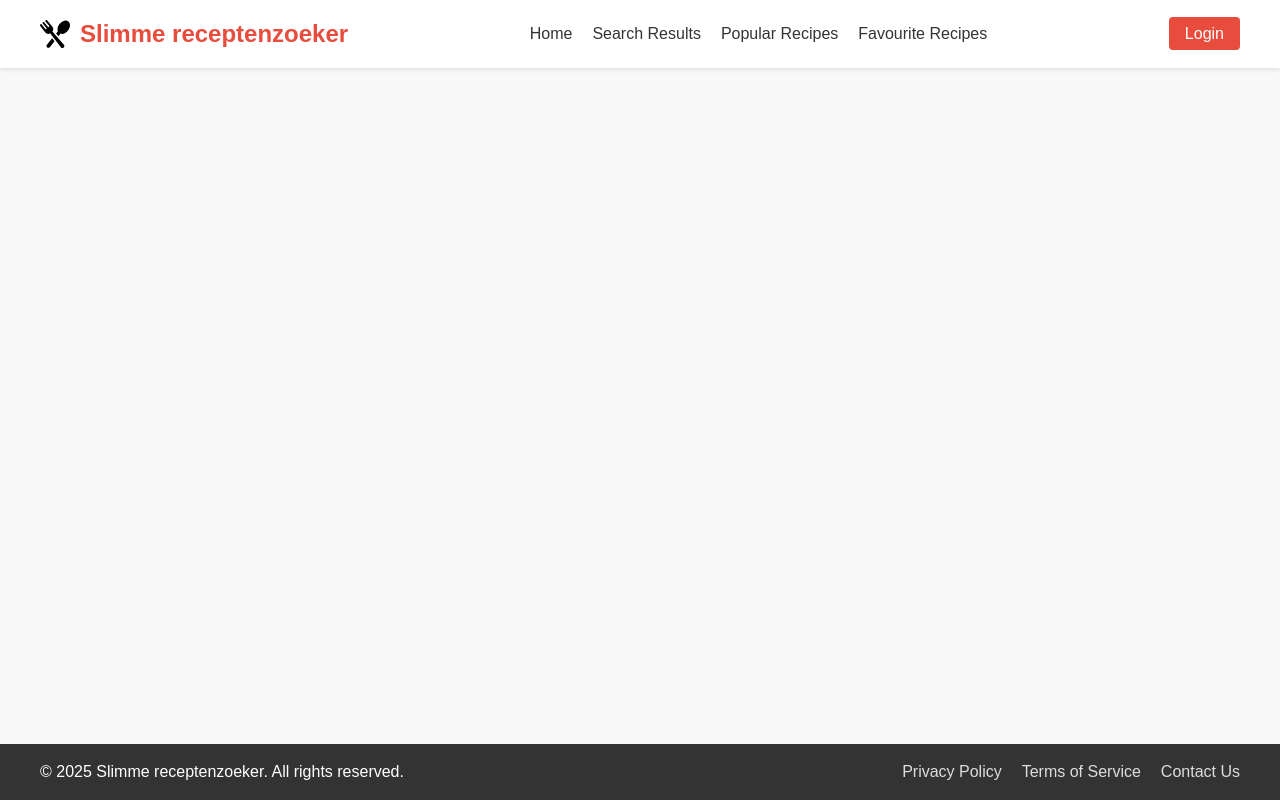
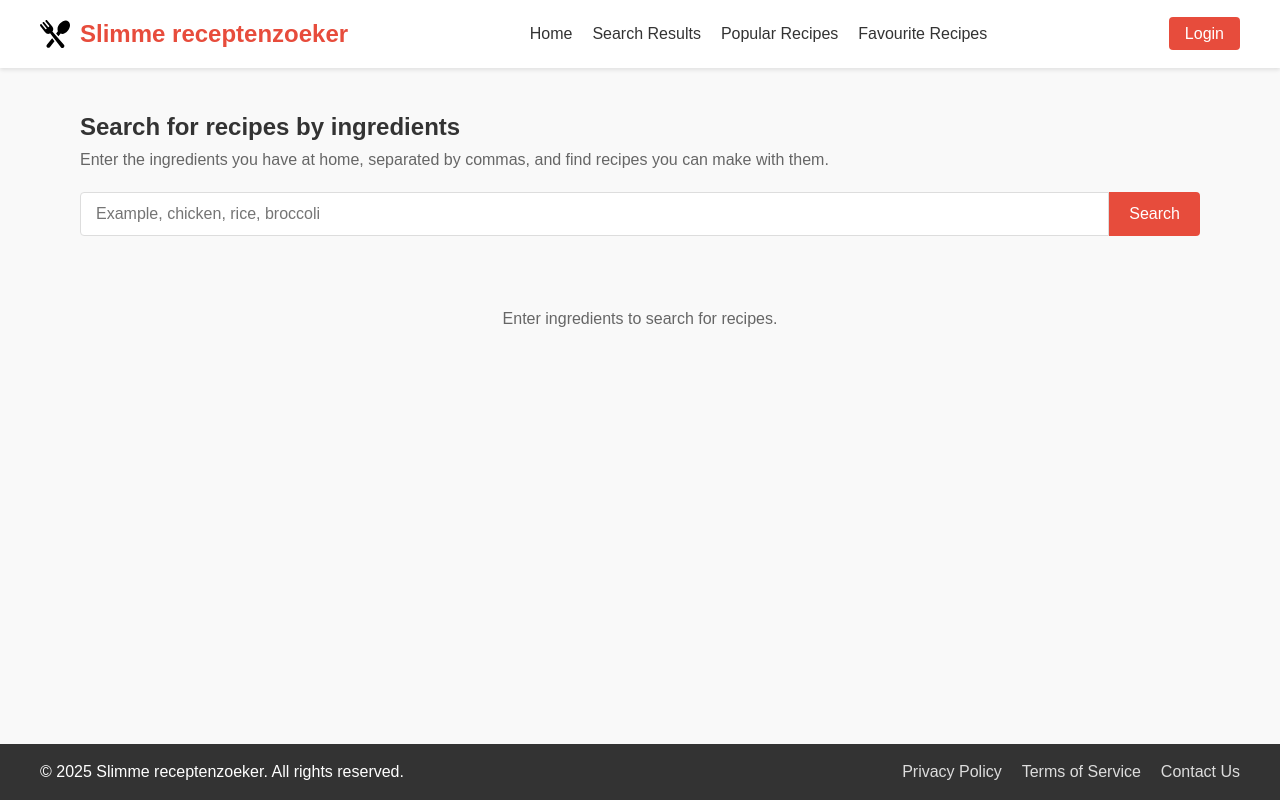
Before and after one commit to MaksNovi/slimme-receptenzoeker-maks, a React (Vite) app: page /search-results in a window 1280 px wide. Built offline with nearby package versions, Linux system fonts and the light colour scheme.

Commit message:
Add SearchRecipes component with styling and routing

```diff
--- a/src/App.jsx
+++ b/src/App.jsx
@@ -3,6 +3,7 @@ import { BrowserRouter as Router } from 'react-router-dom'
 import Header from './components/common/Header.jsx';
 import Home from './pages/Home.jsx';
 import Footer from "./components/common/Footer.jsx";
+import SearchRecipes from "./pages/SearchRecipes.jsx";
 import './App.css'
 
 function App() {
@@ -14,6 +15,7 @@ function App() {
               <main className="main-content">
                   <Routes>
                       <Route path="/" element={<Home />} />
+                      <Route path="/search-results" element={<SearchRecipes />} />
                   </Routes>
               </main>
               <Footer/>
--- a/src/pages/Home.jsx
+++ b/src/pages/Home.jsx
@@ -43,7 +43,7 @@ function Home() {
                 </div>
 
                 <div className="cta-section">
-                    <Link to="/search" className="cta-button">Start Searching Recipes</Link>
+                    <Link to="/search-results" className="cta-button">Start Searching Recipes</Link>
                     <Link to="/register" className="cta-button secondary">Create an Account</Link>
                 </div>
             </div>
--- /dev/null
+++ b/src/pages/SearchRecipes.css
@@ -0,0 +1,43 @@
+.search-recipes-page {
+    max-width: 1200px;
+    margin: 0 auto;
+    padding: 20px;
+}
+
+.search-container {
+    margin-bottom: 30px;
+}
+
+.search-description {
+    color: #666;
+    margin-bottom: 20px;
+}
+
+.search-form {
+    display: flex;
+    margin-bottom: 15px;
+}
+
+.search-input {
+    flex: 1;
+    padding: 12px 15px;
+    border: 1px solid #ddd;
+    border-radius: 4px 0 0 4px;
+    font-size: 16px;
+}
+
+.search-button {
+    background-color: #e74c3c;
+    color: white;
+    border: none;
+    border-radius: 0 4px 4px 0;
+    padding: 0 20px;
+    font-size: 16px;
+    cursor: pointer;
+}
+
+.results-container {
+    text-align: center;
+    padding: 40px;
+    color: #666;
+}
--- /dev/null
+++ b/src/pages/SearchRecipes.jsx
@@ -0,0 +1,43 @@
+import { useState } from 'react';
+import './SearchRecipes.css';
+
+function SearchRecipes() {
+    // Basis state voor ingrediënten en zoekresultaten
+    const [ingredients, setIngredients] = useState('');
+    const [searchResults, setSearchResults] = useState([]);
+
+    // Handler voor het formulier
+    const handleSubmit = (e) => {
+        e.preventDefault();
+        // Hier komt later de zoekfunctie
+        console.log('Zoeken naar recepten met:', ingredients);
+    };
+
+    return (
+        <div className="search-recipes-page">
+            <div className="search-container">
+                <h2>Search for recipes by ingredients</h2>
+                <p className="search-description">
+                    Enter the ingredients you have at home, separated by commas, and find recipes you can make with them.
+                </p>
+
+                <form onSubmit={handleSubmit} className="search-form">
+                    <input
+                        type="text"
+                        value={ingredients}
+                        onChange={(e) => setIngredients(e.target.value)}
+                        placeholder="Example, chicken, rice, broccoli"
+                        className="search-input"
+                    />
+                    <button type="submit" className="search-button">Search</button>
+                </form>
+            </div>
+
+            <div className="results-container">
+                <p>Enter ingredients to search for recipes.</p>
+            </div>
+        </div>
+    );
+}
+
+export default SearchRecipes;
```
